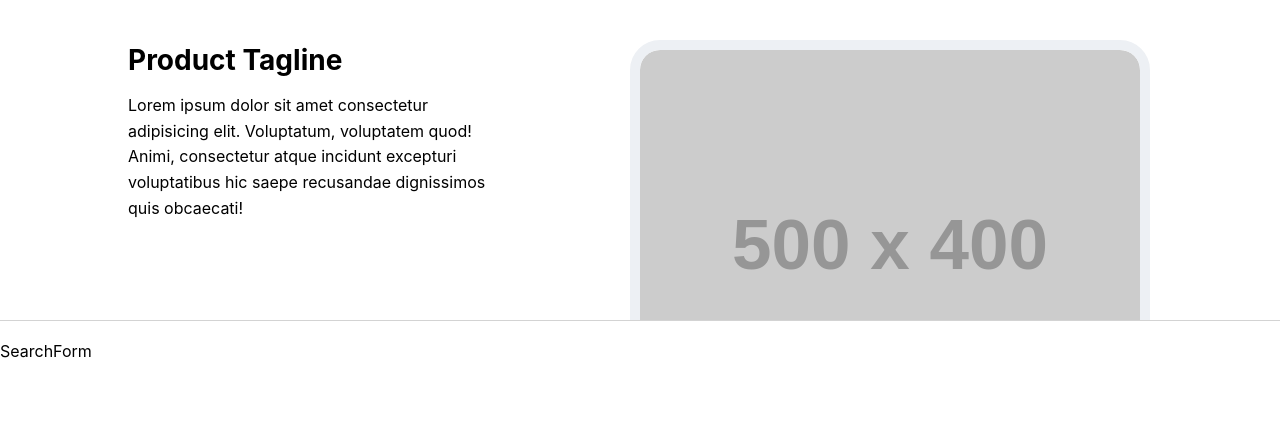
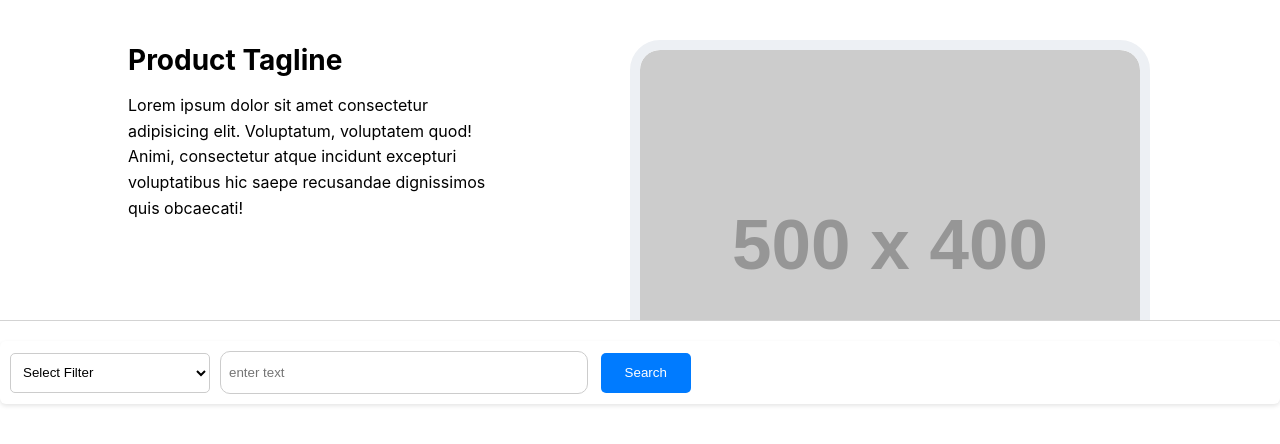
Before and after one commit to pratham2002/Pratham-Agrawal-Frontend-Developer, a React (Create React App) app: page / in a window 1280 px wide. Shown: the top 444 px of the page. Built offline with nearby package versions, Linux system fonts and the light colour scheme.

Commit message:
search form made

```diff
--- a/src/App.css
+++ b/src/App.css
@@ -16,13 +16,13 @@
 .banner-content h1 {
   font-size: 28px;
   margin-bottom: 10px;
-  animation: reveal 1s ease-out;
+  animation: reveal 1s ease;
 }
 
 .banner-content p {
   font-size: 16px;
   line-height: 1.6;
-  animation: reveal 2s ease-out;
+  animation: reveal 1.5s ease;
 }
 
 .banner-image {
@@ -43,9 +43,11 @@
 @keyframes reveal {
   0% {
     opacity: 0;
+    transform: scaleX(1.5);
   }
   100% {
     opacity: 1;
+    transform: scaleX(1);
   }
 }
 
@@ -60,3 +62,64 @@
     outline-offset: 2px;
   }
 }
+
+/* Search form container */
+.search-form {
+  display: flex;
+  align-items: center;
+  padding: 10px;
+  border-radius: 6px;
+  box-shadow: 0 2px 4px rgba(0, 0, 0, 0.1);
+}
+
+/* Filter dropdown */
+.search-form select {
+  padding: 8px;
+  height: 40px;
+  width: 200px;
+  border: 1px solid #ccc;
+  background-color: #fff;
+  border-radius: 5px;
+  margin-right: 10px;
+  &:hover,
+  &:focus {
+    outline-color: #2a8bf3;
+  }
+}
+
+/* Search input field */
+.search-form input[type="text"] {
+  padding: 8px;
+  border: 1px solid #ccc;
+  border-radius: 10px;
+  height: 25px;
+  width: 350px;
+  &:hover {
+    outline-offset: 2px;
+    outline-color: #2a8bf3;
+  }
+  &:focus {
+    outline-color: #2a8bf3;
+  }
+}
+
+/* Search button */
+.search-form button {
+  padding: 8px 24px;
+  border: none;
+  height: 40px;
+  margin-inline: 1%;
+  background-color: #007bff;
+  color: #fff;
+  border-radius: 5px;
+  cursor: pointer;
+  transition: background-color 0.3s ease;
+  &:hover,
+  &:focus {
+    outline-color: #2a8bf3;
+    background-color: #0056b3;
+  }
+  &:active {
+    background-color: #007bff;
+  }
+}
--- a/src/Components/SearchForm.jsx
+++ b/src/Components/SearchForm.jsx
@@ -1,5 +1,39 @@
-import React from "react";
+import React, { useState } from "react";
 
 export default function SearchForm() {
-  return <div>SearchForm</div>;
+  const [filterType, setFilterType] = useState("default");
+  const [searchText, setSearchText] = useState("");
+
+  const handleFilterChange = (event) => {
+    setFilterType(event.target.value);
+  };
+
+  const handleSearchTextChange = (event) => {
+    setSearchText(event.target.value);
+  };
+
+  const handleSubmit = (event) => {
+    event.preventDefault();
+    // Call your API here using filterType and searchText
+    // Reset the form if needed
+    setSearchText("");
+  };
+
+  return (
+    <form className="search-form" onSubmit={handleSubmit}>
+      <select value={filterType} onChange={handleFilterChange}>
+        <option value="default">Select Filter</option>
+        <option value="filter1">Filter 1</option>
+        <option value="filter2">Filter 2</option>
+        {/* Add more filter options if needed */}
+      </select>
+      <input
+        type="text"
+        value={searchText}
+        onChange={handleSearchTextChange}
+        placeholder="enter text"
+      />
+      <button type="submit">Search</button>
+    </form>
+  );
 }
```
